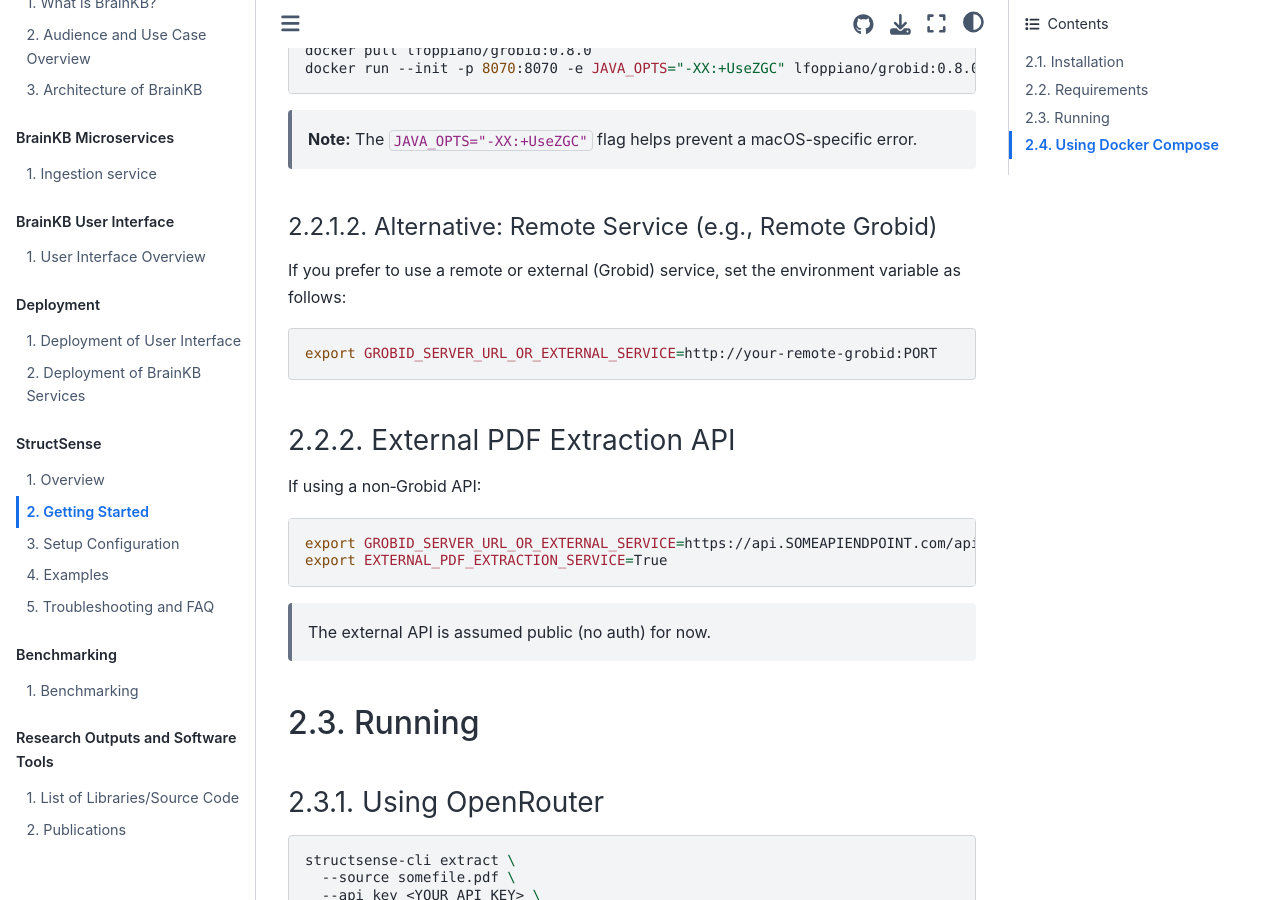
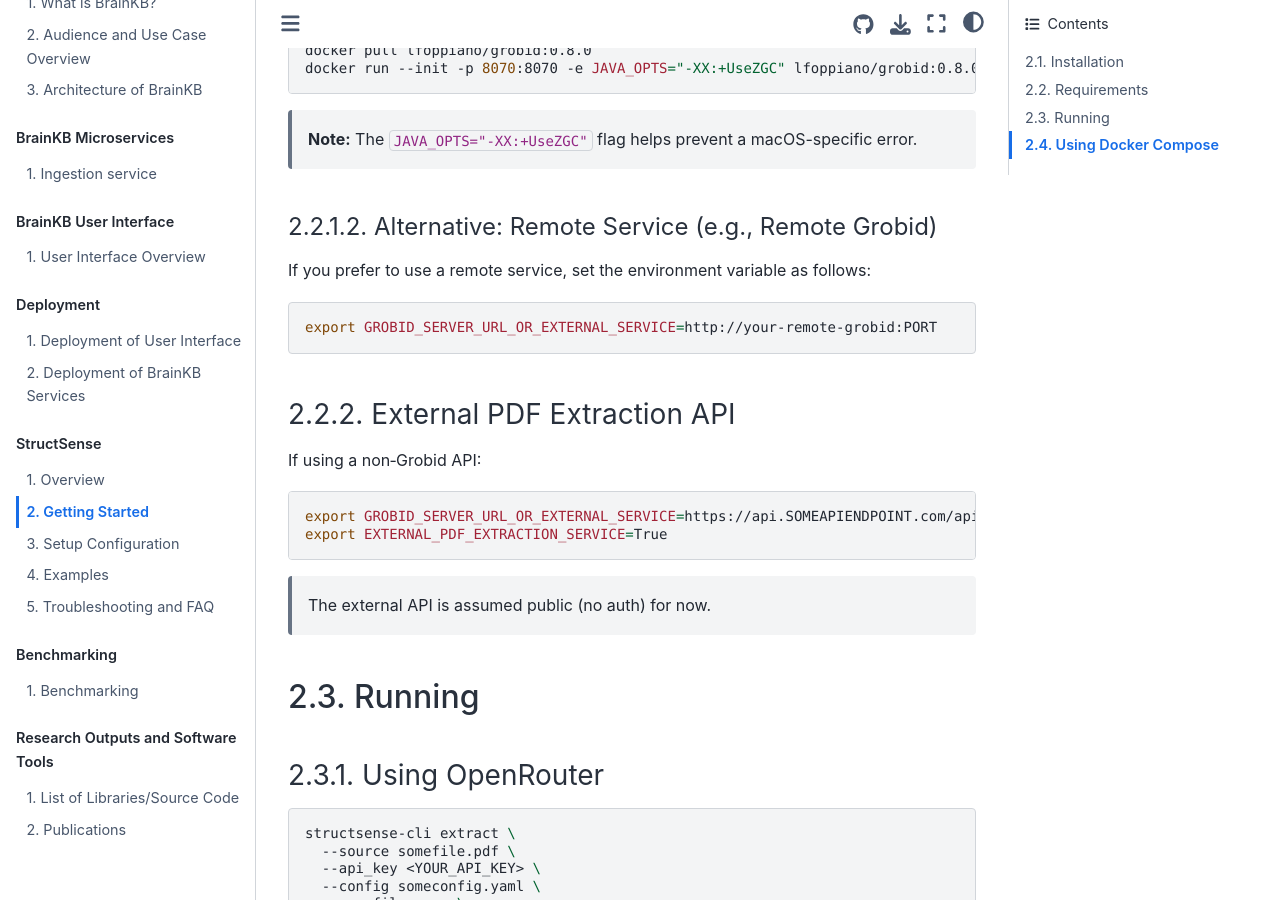
Before and after one commit to sensein/brainkbdocs, a Jupyter Book: the page built from docs/structsense_getting_started.md, in a window 1280 px wide and 900 px high, scrolled down 1031 px. Built offline with Jupyter Book 1.0.4 settings and Sphinx 7.4.7 and the Sphinx Book theme 1.1.4, drawn with Linux system fonts in a browser that asks for light colours.

Commit message:
Update docs/structsense_getting_started.md

````diff
--- a/docs/structsense_getting_started.md
+++ b/docs/structsense_getting_started.md
@@ -34,7 +34,7 @@
 > **Note:** The `JAVA_OPTS="-XX:+UseZGC"` flag helps prevent a macOS-specific error.
 
 #### Alternative: Remote Service (e.g., Remote Grobid)
-If you prefer to use a remote or external (Grobid) service, set the environment variable as follows:
+If you prefer to use a remote service, set the environment variable as follows:
 ```bash
 export GROBID_SERVER_URL_OR_EXTERNAL_SERVICE=http://your-remote-grobid:PORT
 ```
````
